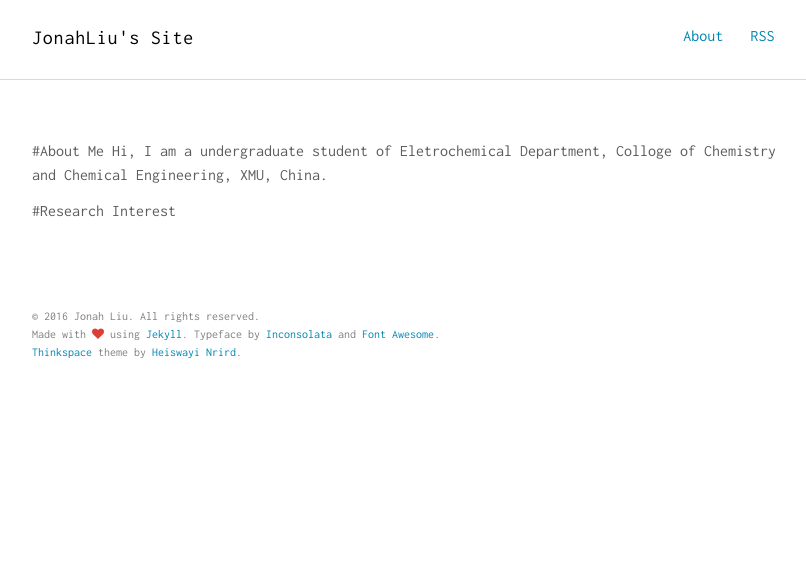
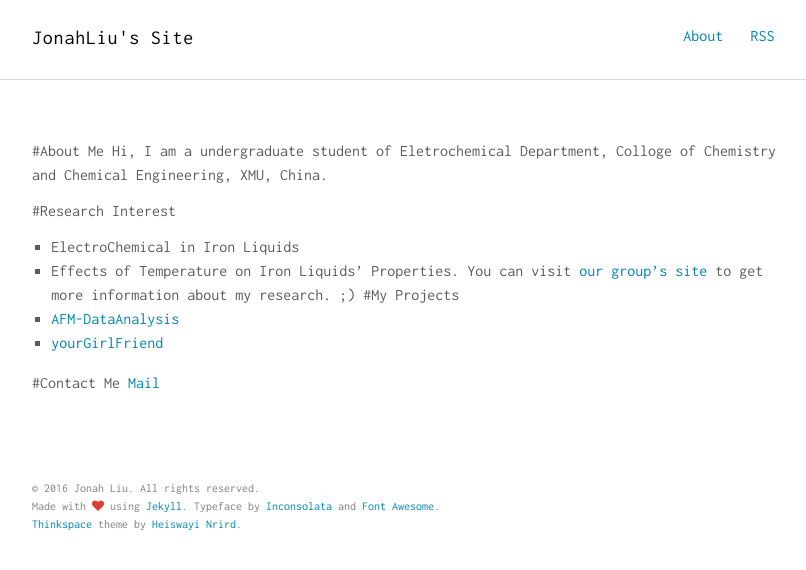
Before and after one commit to shuayliu/shuayliu.github.io, a Jekyll site: the page built from index.md, in a window 1280 px wide. Shown: the top 570 px of the page, without its empty margins (232-1038 px from the left). Built offline with Jekyll 4.4.1, drawn with Linux system fonts in a browser that asks for light colours; our own code applies the rules of GitHub Pages for plain Markdown files.

Commit message:
no message

```diff
--- a/index.md
+++ b/index.md
@@ -2,3 +2,12 @@
   Hi, I am a undergraduate student of Eletrochemical Department, Colloge of Chemistry and Chemical Engineering, XMU, China.
 
 #Research Interest
+- ElectroChemical in Iron Liquids
+- Effects of Temperature on Iron Liquids' Properties.
+You can visit [our group's site](http://stm.xmu.edu.cn) to get more information about my research. ;)
+#My Projects
+- [AFM-DataAnalysis](https://github.com/lsforusual/stm-afm-dataAnalysis)
+- [yourGirlFriend](https://github.com/lsforusual/yourGirlFriend)
+
+#Contact Me
+[Mail](jonahliu@outlook.com)
```
